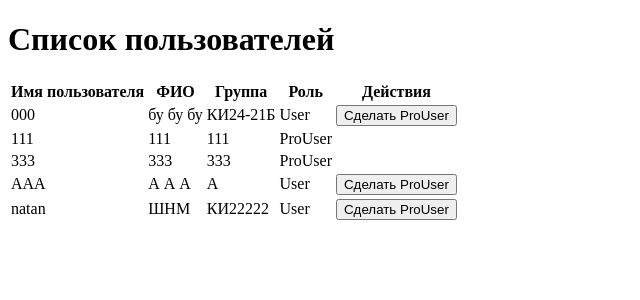
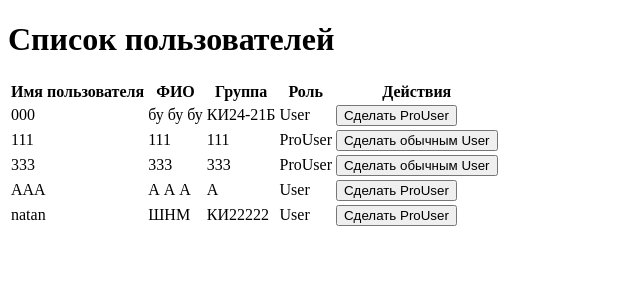
Before and after one commit to koren-feyhoa/fabrica-razrushenii-TM-, a Django app: page /users/users/ in a window 1280 px wide. Shown: the top 300 px of the page, without its empty margins (0-640 px from the left). Run offline with Django 5.2, Linux system fonts and the light colour scheme; a user stored in the database is signed in; data comes from the database, SQL or seed files in the repository; both versions use the stored data as it was after the commit.

Commit message:
правки в user_list

```diff
--- a/MCIKIT/users/models.py
+++ b/MCIKIT/users/models.py
@@ -36,6 +36,12 @@ class User(AbstractUser):
             self.role = 'pro_user'
             self.save()
 
+    def make_regular_user(self):
+        """Понижает роль пользователя до обычного пользователя"""
+        if self.is_pro_user():
+            self.role = 'user'
+            self.save()
+
     def make_organizer_of_event(self, event, added_by):
         """Делает пользователя организатором мероприятия"""
         if not self.is_pro_user():
--- a/MCIKIT/users/templates/users/user_list.html
+++ b/MCIKIT/users/templates/users/user_list.html
@@ -39,6 +39,11 @@
                             {% csrf_token %}
                             <button type="submit" class="btn btn-primary">Сделать ProUser</button>
                         </form>
+                    {% elif user.role == 'pro_user' %}
+                        <form method="post" action="{% url 'users:make_regular_user' user.id %}">
+                            {% csrf_token %}
+                            <button type="submit" class="btn btn-warning">Сделать обычным User</button>
+                        </form>
                     {% endif %}
                 </td>
             </tr>
--- a/MCIKIT/users/urls.py
+++ b/MCIKIT/users/urls.py
@@ -31,6 +31,7 @@ urlpatterns=[
     path('accounts/settings/', UserSettingsView, name='user_settings'),
 path('users/', views.user_list, name='user_list'),
     path('make-pro-user/<int:user_id>/', views.make_pro_user, name='make_pro_user'),
+    path('make-regular-user/<int:user_id>/', views.make_regular_user, name='make_regular_user'),
 
  path('rate_event/<int:event_id>/', rate_event, name='rate_event'),
 
--- a/MCIKIT/users/views.py
+++ b/MCIKIT/users/views.py
@@ -130,6 +130,17 @@ def make_pro_user(request, user_id):
         raise PermissionDenied("Только SuperUser может повышать пользователей до ProUser")
 
     user = get_object_or_404(User, id=user_id)
-    user.make_pro_user(promoted_by=request.user)
+    user.make_pro_user()
     messages.success(request, f'Пользователь {user.Name_User} успешно повышен до ProUser')
-    return redirect('user_list')
+    return redirect('users:user_list')
+
+@login_required
+def make_regular_user(request, user_id):
+    """Понижает пользователя до обычного User"""
+    if not request.user.is_super_user():
+        raise PermissionDenied("Только SuperUser может понижать пользователей до User")
+
+    user = get_object_or_404(User, id=user_id)
+    user.make_regular_user()
+    messages.success(request, f'Пользователь {user.Name_User} понижен до обычного пользователя')
+    return redirect('users:user_list')
```
Also changed, not shown: MCIKIT/users/templates/users/user_profile.html (+15 -17 lines), MCIKIT/db.sqlite3, MCIKIT/media/None/jq6N0CIhqU.png (added), MCIKIT/media/None/unnamed.png (added), MCIKIT/media/avatars/2024-11-01_15.29.07.jpg (added).
